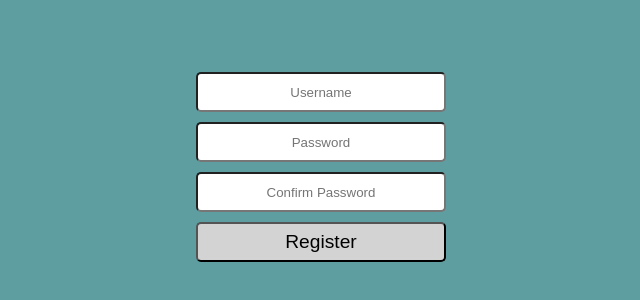
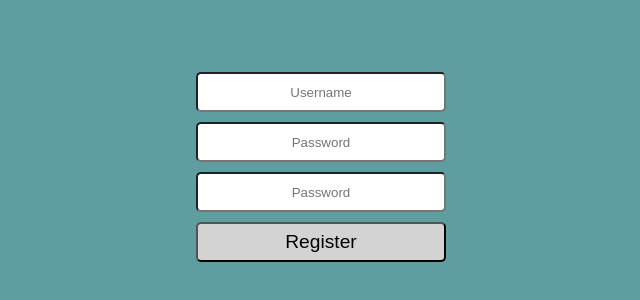
Before and after one commit to tthikida/corkboard, a React (Create React App) app: page / in a window 1280 px wide. Shown: the part 156-456 px from the top of the page, without its empty margins (319-959 px from the left). Built offline with nearby package versions, Linux system fonts and the light colour scheme; a web font is replaced by a local one.

Commit message:
more form practice

```diff
--- a/public/styles.css
+++ b/public/styles.css
@@ -47,7 +47,7 @@ html {
     word-wrap: break-word;
     white-space: pre-wrap;
 }
-.loginContainer {
+.loginFormContainer {
     width: 100%;
     text-align: center;
     margin: 10% auto;
--- a/src/components/Doorman.js
+++ /dev/null
@@ -1,12 +0,0 @@
-import React from "react";
-import Homepage from "./Homepage"
-import Login from "./Login";
-import Register from "./Register";
-
-
-var isUserRegistered = false;
-
-function Doorman(){
-    return isUserRegistered ? (<Login />) : (<Register />)
-}
-export default Doorman;
--- a/src/components/Login.js
+++ b/src/components/Login.js
@@ -1,25 +1,15 @@
 import React from "react";
 import Homepage from "./Homepage"
-import Input from "./Input"
+import LoginForm from "./LoginForm";
 
-var b = false;
+
+var isUserRegistered = false;
 
 function Login(){
     return (
-        <div className={"loginContainer"}>
-            <form className={"loginForm"}>
-                <Input
-                    type={"text"}
-                    placeholder={"Username"}
-                />
-                <Input
-                    type={"password"}
-                    placeholder={"Password"}
-                />
-                <button type={"submit"}><h1>Login</h1></button>
-            </form>
+        <div className={"login"}>
+            <LoginForm isRegistered={isUserRegistered}/>
         </div>
-    );
+    )
 }
-
 export default Login;
--- /dev/null
+++ b/src/components/LoginForm.js
@@ -0,0 +1,20 @@
+import React from "react";
+import Input from "./Input";
+
+
+function LoginForm(props) {
+    return (
+        <div className={"loginFormContainer"}>
+            <form className={"loginForm"}>
+                <Input type={"text"} placeholder={"Username"} />
+                <Input type={"password"} placeholder={"Password"} />
+                {props.isRegistered ? null : < Input type={"password"} placeholder={"Password"}/>}
+                <button type={"submit"}>
+                    <h1>{props.isRegistered ? "Login" : "Register"}</h1>
+                </button>
+            </form>
+        </div>
+    );
+}
+
+export default LoginForm;
--- a/src/components/Register.js
+++ /dev/null
@@ -1,25 +0,0 @@
-import React from "react";
-import Input from "./Input";
-
-function Register() {
-    return (<div className={"loginContainer"}>
-                <form className={"loginForm"}>
-                    <Input
-                        type={"text"}
-                        placeholder={"Username"}
-                    />
-                    <Input
-                        type={"password"}
-                        placeholder={"Password"}
-                    />
-                    <Input
-                        type={"password"}
-                        placeholder={"Confirm Password"}
-                    />
-                    <button type={"submit"}><h1>Register</h1></button>
-                </form>
-            </div>
-    )
-}
-
-export default Register;
--- a/src/index.js
+++ b/src/index.js
@@ -2,10 +2,9 @@ import React from 'react';
 import {createRoot} from 'react-dom/client';
 import App from "./components/App";
 import Login from "./components/Login";
-import Doorman from "./components/Doorman";
 
 const domNode = document.getElementById("root");
 const root = createRoot(domNode);
 
 // root.render(<App />);
-root.render(<Doorman />);
+root.render(<Login />);
```
